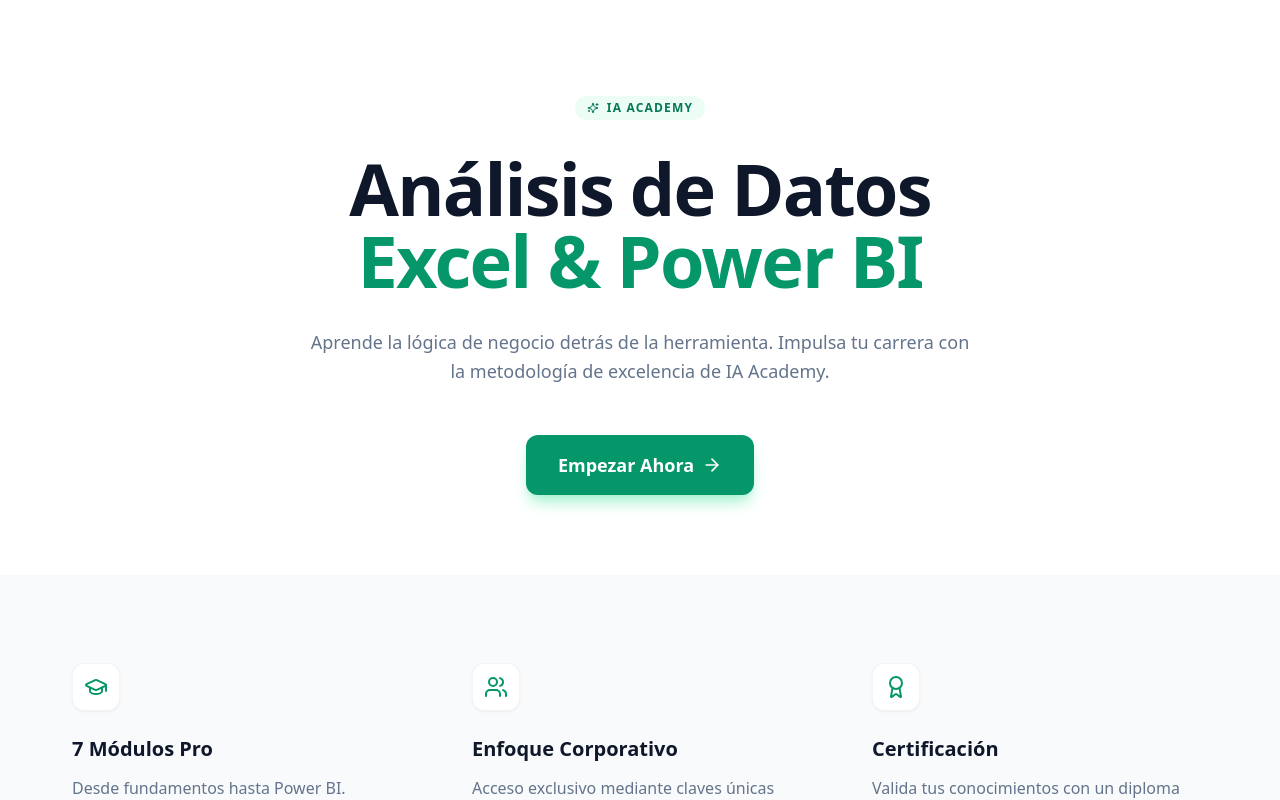
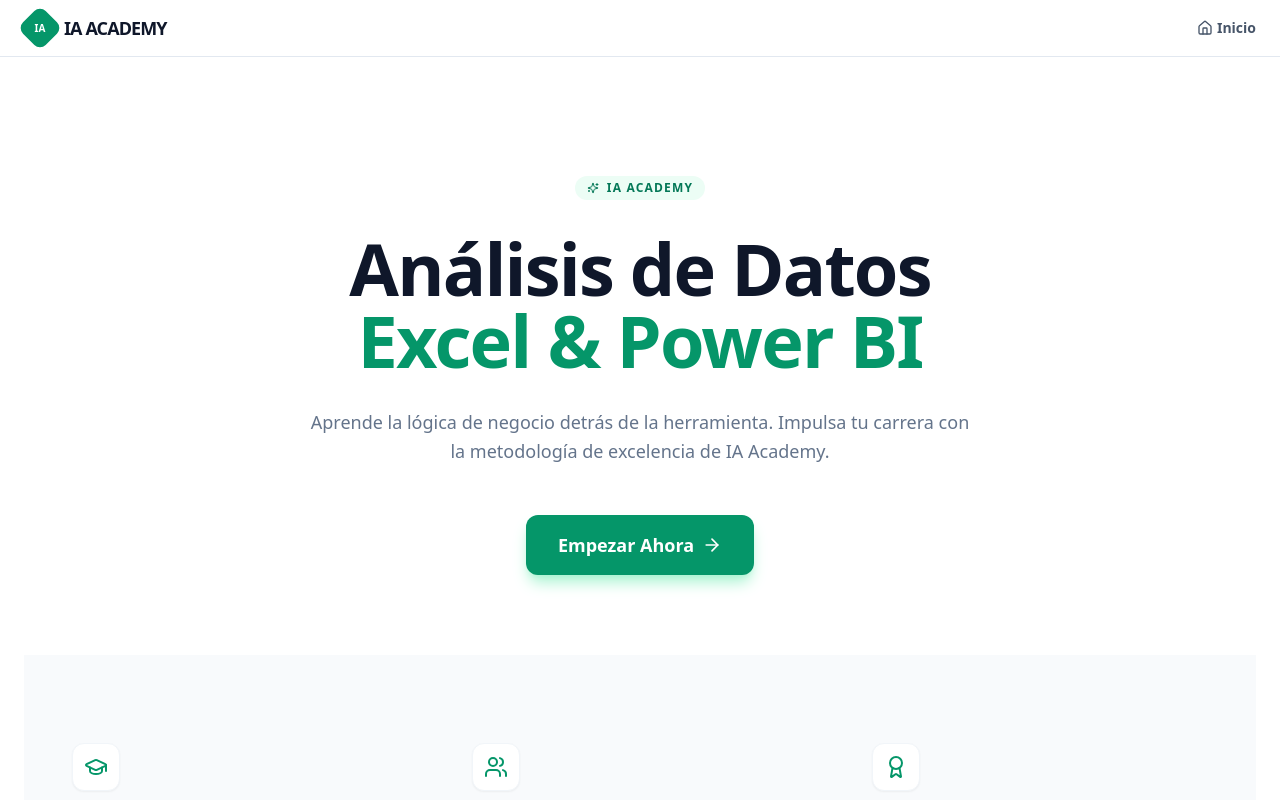
Before and after one commit to Pollo47/excel-avanzado-platform, a React (Vite) app: page / in a window 1280 px wide. Shown: the top 800 px of the page. Built offline with nearby package versions, Linux system fonts and the light colour scheme; what @trpc/react-query would draw is missing.

Commit message:
Add global navbar with dynamic links
Refactor App component to include a global navbar with navigation links based on authentication token.

```diff
--- a/src/App.tsx
+++ b/src/App.tsx
@@ -1,4 +1,5 @@
 import { BrowserRouter as Router, Routes, Route, Navigate } from 'react-router-dom';
+import { LayoutDashboard, BookOpen, Home as HomeIcon, ShieldCheck } from 'lucide-react';
 import Home from './pages/Home';
 import Login from './pages/Login';
 import ExcelCurso from './pages/ExcelCurso';
@@ -6,8 +7,41 @@
 import AdminPage from './pages/AdminPage';
 
 function App() {
+  const token = localStorage.getItem('excel_token');
+
   return (
     <Router>
+      <div className="min-h-screen bg-white dark:bg-slate-950">
+        {/* NAVBAR GLOBAL */}
+        <nav className="fixed top-0 w-full z-50 bg-white/80 dark:bg-slate-900/80 backdrop-blur-md border-b border-slate-200 dark:border-slate-800 px-6 py-3">
+          <div className="max-w-7xl mx-auto flex justify-between items-center">
+            <div className="flex items-center gap-2">
+              <div className="h-8 w-8 bg-emerald-600 rounded-lg rotate-45 flex items-center justify-center">
+                <span className="text-white font-black text-[10px] -rotate-45">IA</span>
+              </div>
+              <span className="font-black text-lg tracking-tighter text-slate-900 dark:text-white">IA ACADEMY</span>
+            </div>
+
+            <div className="flex items-center gap-6">
+              <Link to="/" className="text-sm font-bold text-slate-600 hover:text-emerald-600 transition-colors flex items-center gap-1">
+                <HomeIcon className="h-4 w-4" /> Inicio
+              </Link>
+              {token && (
+                <>
+                  <Link to="/curso" className="text-sm font-bold text-slate-600 hover:text-emerald-600 transition-colors flex items-center gap-1">
+                    <BookOpen className="h-4 w-4" /> Curso
+                  </Link>
+                  <Link to="/admin" className="text-sm font-bold text-slate-600 hover:text-emerald-600 transition-colors flex items-center gap-1">
+                    <ShieldCheck className="h-4 w-4" /> Admin
+                  </Link>
+                </>
+              )}
+            </div>
+          </div>
+        </nav>
+
+        {/* Contenido con padding superior para que el Navbar no tape nada */}
+        <div className="pt-20 px-6">
           <Routes>
             <Route path="/" element={<Home />} />
             <Route path="/login" element={<Login />} />
@@ -16,8 +50,17 @@
             <Route path="/admin" element={<AdminPage />} />
             <Route path="*" element={<Navigate to="/" />} />
           </Routes>
+        </div>
+      </div>
     </Router>
   );
 }
 
+// Componente auxiliar para los links del nav
+function Link({ to, children, className }: any) {
+  const { useNavigate } = require('react-router-dom');
+  const navigate = useNavigate();
+  return <span onClick={() => navigate(to)} className={`cursor-pointer ${className}`}>{children}</span>;
+}
+
 export default App;
```
Lines whose indentation alone changed are shown as unchanged.
